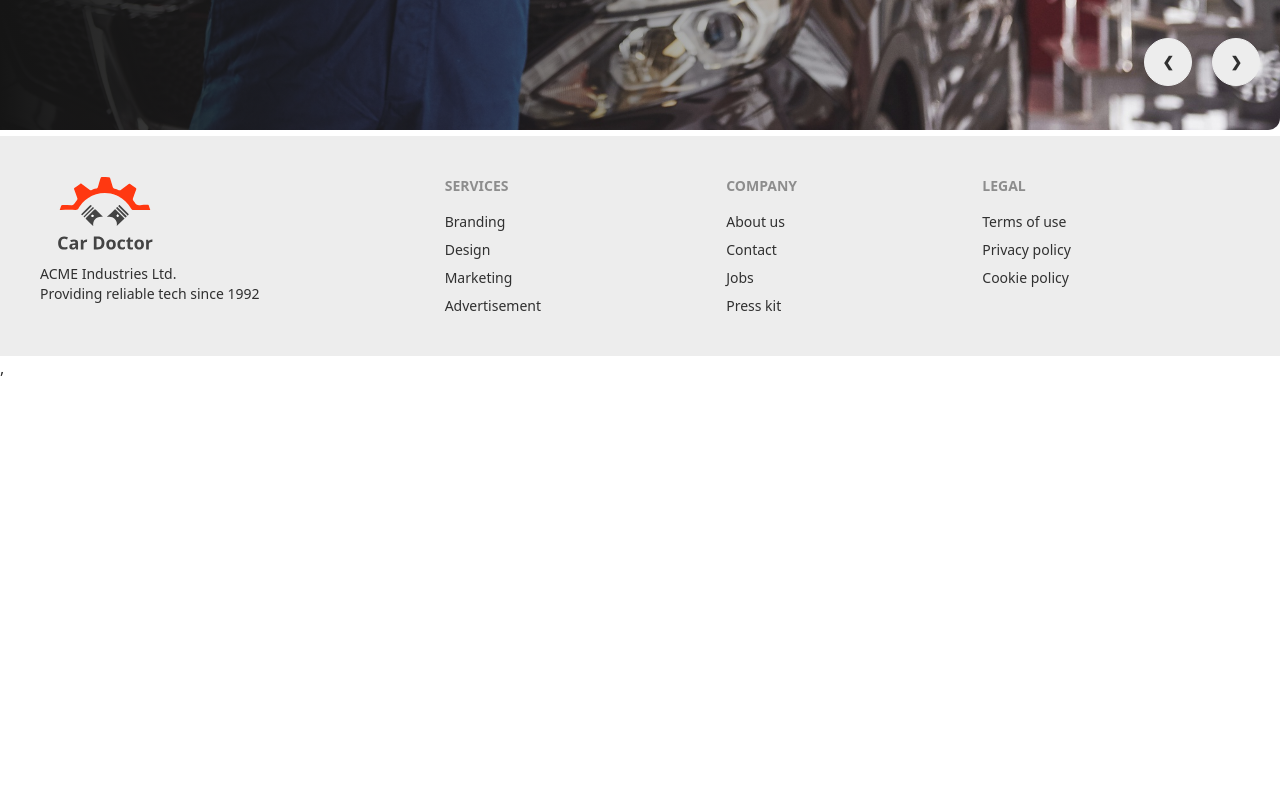
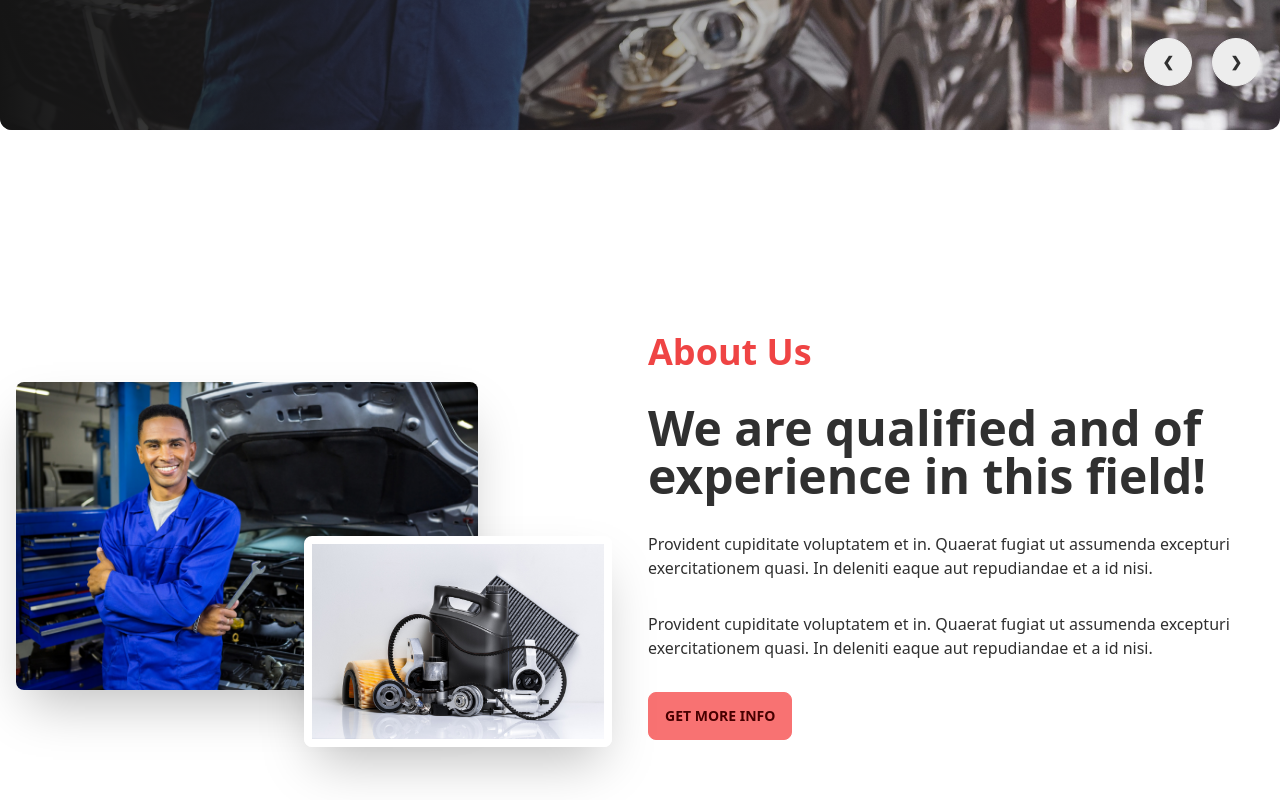
Before and after one commit to AbhijitSarker/car-doctor, a React (Vite) app in the folder client/: page / in a window 1280 px wide. Shown: the part 820-1620 px from the top of the page. Before the commit the page ends 1200 px from the top, so only its background shows below. Built offline with nearby package versions, Linux system fonts and the light colour scheme.

Commit message:
about us

```diff
--- /dev/null
+++ b/client/src/pages/home/About/About.jsx
@@ -0,0 +1,24 @@
+import parts from '../../../assets/images/about_us/parts.jpg'
+import person from '../../../assets/images/about_us/person.jpg'
+
+const About = () => {
+    return (
+        <div className="hero min-h-screen bg-base-100">
+            <div className="hero-content flex-col lg:flex-row">
+                <div className='lg:w-1/2 relative'>
+                    <img src={person} className="w-3/4 rounded-lg shadow-2xl" />
+                    <img src={parts} className="w-1/2 border-white border-8 absolute right-5 top-1/2 rounded-lg shadow-2xl" />
+                </div>
+                <div className='lg:w-1/2 space-y-8'>
+                    <h3 className='text-4xl font-bold text-red-500'>About Us</h3>
+                    <h1 className="text-5xl font-bold">We are qualified and of experience in this field!</h1>
+                    <p className="">Provident cupiditate voluptatem et in. Quaerat fugiat ut assumenda excepturi exercitationem quasi. In deleniti eaque aut repudiandae et a id nisi.</p>
+                    <p className="">Provident cupiditate voluptatem et in. Quaerat fugiat ut assumenda excepturi exercitationem quasi. In deleniti eaque aut repudiandae et a id nisi.</p>
+                    <button className="btn btn-error">Get More Info</button>
+                </div>
+            </div>
+        </div>
+    );
+};
+
+export default About;
--- a/client/src/pages/home/Banner/Banner.jsx
+++ b/client/src/pages/home/Banner/Banner.jsx
@@ -14,7 +14,7 @@
             <div id="slide1" className="carousel-item relative w-full">
                 <img src={img1} className="w-full rounded-xl" />
 
-                <div className="absolute flex items-center h-full pl-8  left-0 top-0 bg-gradient-to-r from-[#151515] to-[rgba(21, 21, 21, 0)]">
+                <div className="absolute flex items-center h-full pl-8 rounded-xl left-0 top-0 bg-gradient-to-r from-[#151515] to-[rgba(21, 21, 21, 0)]">
                     <div className='text-white space-y-7 w-1/2'>
                         <h2 className='text-6xl  font-bold'>Affordable Price For Car Servicing</h2>
                         <p className='text-xl'>There are many variations of passages of available, but the majority have suffered alteration in some forms</p>
@@ -32,21 +32,54 @@
                 </div>
             </div>
             <div id="slide2" className="carousel-item relative w-full">
-                <img src={img2} className="w-full" />
+                <img src={img2} className="w-full rounded-xl" />
+                <div className="absolute flex items-center h-full pl-8 rounded-xl left-0 top-0 bg-gradient-to-r from-[#151515] to-[rgba(21, 21, 21, 0)]">
+                    <div className='text-white space-y-7 w-1/2'>
+                        <h2 className='text-6xl  font-bold'>Affordable Price For Car Servicing</h2>
+                        <p className='text-xl'>There are many variations of passages of available, but the majority have suffered alteration in some forms</p>
+                        <div>
+                            <button className="btn btn-error mr-5">Discover More</button>
+                            <button className="btn btn-outline btn-error">Latest Projects</button>
+                        </div>
+
+                    </div>
+                </div>
                 <div className="absolute flex justify-end transform -translate-y-1/2 left-5 right-5 bottom-5">
                     <a href="#slide1" className="btn btn-circle mr-5">❮</a>
                     <a href="#slide3" className="btn btn-circle">❯</a>
                 </div>
             </div>
             <div id="slide3" className="carousel-item relative w-full">
-                <img src={img3} className="w-full" />
+                <img src={img3} className="w-full rounded-xl" />
+                <div className="absolute flex items-center h-full pl-8 rounded-xl left-0 top-0 bg-gradient-to-r from-[#151515] to-[rgba(21, 21, 21, 0)]">
+                    <div className='text-white space-y-7 w-1/2'>
+                        <h2 className='text-6xl  font-bold'>Affordable Price For Car Servicing</h2>
+                        <p className='text-xl'>There are many variations of passages of available, but the majority have suffered alteration in some forms</p>
+                        <div>
+                            <button className="btn btn-error mr-5">Discover More</button>
+                            <button className="btn btn-outline btn-error">Latest Projects</button>
+                        </div>
+
+                    </div>
+                </div>
                 <div className="absolute flex justify-end transform -translate-y-1/2 left-5 right-5 bottom-5">
                     <a href="#slide2" className="btn btn-circle mr-5">❮</a>
                     <a href="#slide4" className="btn btn-circle">❯</a>
                 </div>
             </div>
             <div id="slide4" className="carousel-item relative w-full">
-                <img src={img4} className="w-full" />
+                <img src={img4} className="w-full rounded-xl" />
+                <div className="absolute flex items-center h-full pl-8 rounded-xl left-0 top-0 bg-gradient-to-r from-[#151515] to-[rgba(21, 21, 21, 0)]">
+                    <div className='text-white space-y-7 w-1/2'>
+                        <h2 className='text-6xl  font-bold'>Affordable Price For Car Servicing</h2>
+                        <p className='text-xl'>There are many variations of passages of available, but the majority have suffered alteration in some forms</p>
+                        <div>
+                            <button className="btn btn-error mr-5">Discover More</button>
+                            <button className="btn btn-outline btn-error">Latest Projects</button>
+                        </div>
+
+                    </div>
+                </div>
                 <div className="absolute flex justify-end transform -translate-y-1/2 left-5 right-5 bottom-5">
                     <a href="#slide3" className="btn btn-circle mr-5">❮</a>
                     <a href="#slide1" className="btn btn-circle">❯</a>
--- a/client/src/pages/home/Home/Home.jsx
+++ b/client/src/pages/home/Home/Home.jsx
@@ -1,9 +1,11 @@
+import About from "../About/About";
 import Banner from "../Banner/Banner";
 
 const Home = () => {
     return (
         <div>
             <Banner></Banner>
+            <About></About>
         </div>
     );
 };
```
